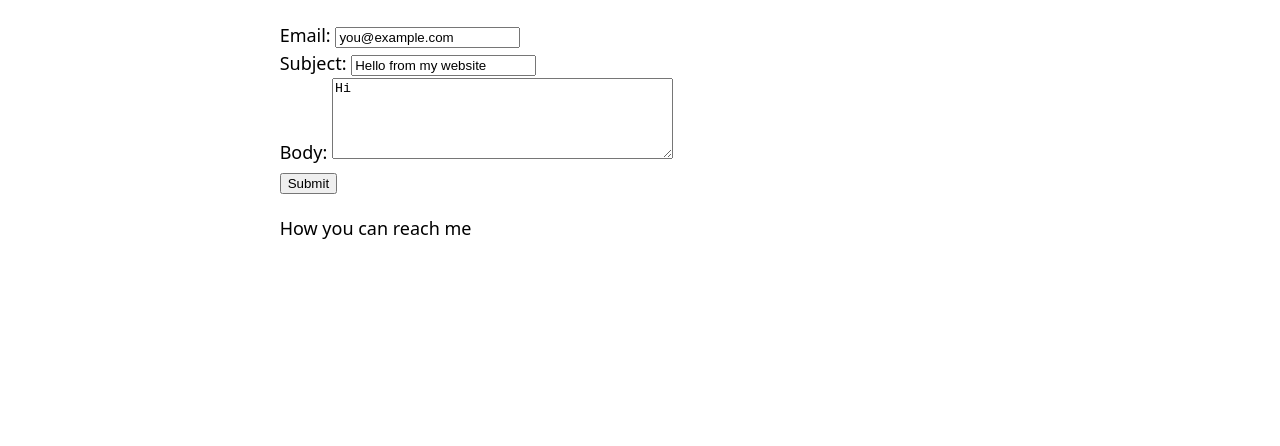
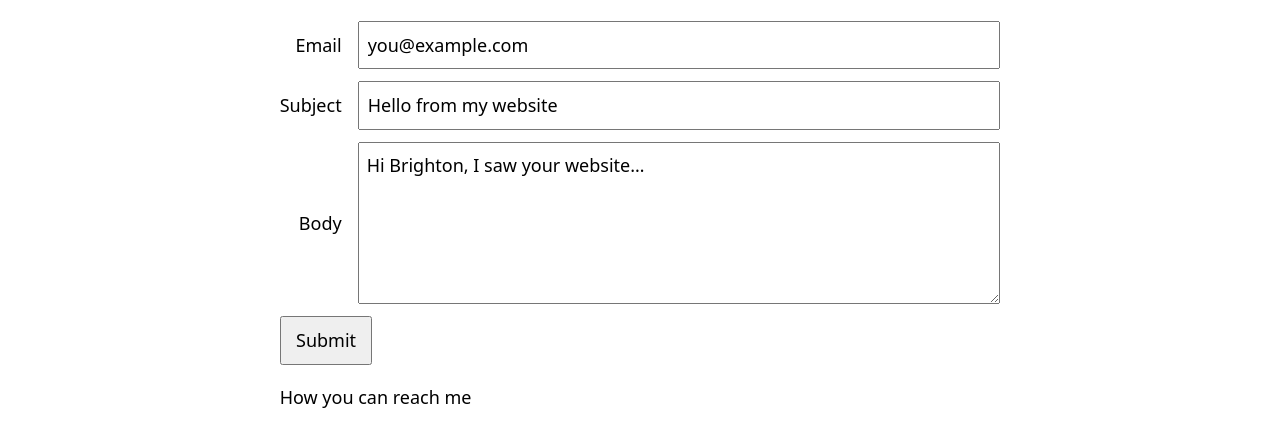
Before and after one commit to BrightonLiu-zZ/portfolio, a plain HTML site: page contact/index.html in a window 1280 px wide. Shown: the part 134-580 px from the top of the page. Drawn offline with Linux system fonts and the light colour scheme.

Commit message:
lab 2 step 3

```diff
--- a/contact/index.html
+++ b/contact/index.html
@@ -3,39 +3,34 @@
 <head>
   <meta charset="utf-8" />
   <meta name="viewport" content="width=device-width, initial-scale=1" />
-  <title>Brighton Liu - Contact</title>
+  <title>Brighton Liu – Contact</title>
   <link rel="stylesheet" href="../style.css">
 </head>
 <body>
   <header>
     <nav aria-label="Primary">
-        <a href="../">Home</a>
-        <a href="../projects/">Projects</a>
-        <a href="../contact/" class="current">Contact</a>
-        <a href="../profile/">Profile</a>
+      <a href="../">Home</a>
+      <a href="../projects/">Projects</a>
+      <a href="../contact/" class="current">Contact</a>
+      <a href="../profile/">Profile</a>
     </nav>
   </header>
 
   <main class="page">
     <h1>Contact</h1>
+
+    <!-- Step 3-ready structure: labels and controls are separate siblings -->
     <form action="mailto:brl055@ucsd.edu" method="POST" enctype="text/plain">
-      <label>
-        Email:
-        <input name="email" type="email" placeholder="you@example.com" value="you@example.com">
-      </label>
-      <br>
+      <label for="email">Email</label>
+      <input id="email" name="email" type="email"
+             placeholder="you@example.com" value="you@example.com">
 
-      <label>
-        Subject:
-        <input name="subject" placeholder="Hello from my website" value="Hello from my website">
-      </label>
-      <br>
+      <label for="subject">Subject</label>
+      <input id="subject" name="subject"
+             placeholder="Hello from my website" value="Hello from my website">
 
-      <label>
-        Body:
-        <textarea name="body" rows="5" cols="40">Hi</textarea>
-      </label>
-      <br>
+      <label for="body">Body</label>
+      <textarea id="body" name="body" rows="5">Hi Brighton, I saw your website…</textarea>
 
       <button>Submit</button>
     </form>
--- a/style.css
+++ b/style.css
@@ -13,69 +13,99 @@ img, video {
   display: block; /* avoids little gaps under images */
 }
 
-/* ---------- Step 1: comfortable reading width & centering ---------- */
-/* Site settings (tweak these if you like) */
+/* ---------- Site settings ---------- */
 :root {
-  --page-max: 70ch;   /* ~70 characters per line keeps text readable */
-  --page-pad: 1rem;   /* side padding on small screens */
+  --page-max: 70ch;          /* comfortable line length */
+  --page-pad: 1rem;          /* side padding on small screens */
 
-  /* Step 2.4: brand colors */
-  --color-accent: oklch(65% 50% 0);    /* pick any accent you like */
-  --color-border: oklch(80% 3% 200);   /* subtle gray for dividers */
+  /* Brand / accents (Step 2.4) */
+  --color-accent: oklch(65% 50% 0);   /* tweak to your taste */
+  --color-border: oklch(80% 3% 200);  /* subtle divider line */
 }
 
-/* Use the accent for native controls (checkboxes/radios, etc.) */
-html {
-  accent-color: var(--color-accent);
+/* Native controls (checkboxes, etc.) take the accent */
+html { accent-color: var(--color-accent); }
+
+/* Content wrapper used on each page (Step 1) */
+.page {
+  max-width: var(--page-max);
+  margin-inline: auto;
+  padding-inline: var(--page-pad);
 }
 
-/* Content wrapper: apply to the main content area on each page */
-.page {
-  max-width: var(--page-max);          /* stop lines getting too long */
-  margin-inline: auto;                 /* center the column */
-  padding-inline: var(--page-pad);     /* breathing room on small screens */
+/* ---------- Navigation bar (Step 2.3 + 2.4) ---------- */
+
+/* If nav uses <ul><li>, make them transparent to styling (harmless otherwise) */
+nav ul, nav li { display: contents; }
+
+nav {
+  display: flex;
+  flex-wrap: wrap;                 /* wraps gracefully on narrow screens */
+  gap: .5rem;
+  margin-bottom: 1rem;
+  border-bottom: 1px solid var(--color-border);
 }
 
-/* ---------- Step 2: Navigation bar (2.3 + 2.4) ---------- */
-
-/* If your nav uses <ul><li>, make them “transparent” to styling.
-   Harmless if you aren’t using lists. */
-nav ul,
-nav li {
-  display: contents; /* keeps <a> children but drops list bullets/margins */
+nav a {
+  flex: 1;
+  text-align: center;
+  text-decoration: none;
+  color: inherit;
+  padding: .5rem .75rem;
+  border-bottom: .2rem solid transparent; /* revealed on hover/active */
 }
 
-/* The bar itself */
-nav {
-  display: flex;
-  flex-wrap: wrap;                   /* wraps gracefully on narrow screens */
-  gap: .5rem;                        /* space between items */
-  margin-bottom: 1rem;               /* space before page content */
-  border-bottom: 1px solid var(--color-border); /* subtle divider line */
+nav a:hover {
+  border-bottom-color: var(--color-accent);
+  background: oklch(from var(--color-accent) 95% 5% h); /* light accent tint */
 }
 
-/* Each link looks like a menu tab */
-nav a {
-  flex: 1;                           /* share the row evenly */
-  text-align: center;                /* center the text */
-  text-decoration: none;             /* remove underline */
-  color: inherit;                    /* use page text color */
-  padding: .5rem .75rem;             /* comfy click/touch area */
-  border-bottom: .2rem solid transparent; /* we reveal this on hover/active */
-}
-
-/* Hover state: accent underline + very light accent tint */
-nav a:hover {
-  border-bottom-color: var(--color-accent);
-  /* light background with the same hue as the accent */
-  background: oklch(from var(--color-accent) 95% 5% h);
-}
-
-/* Current page: thicker accent underline; reduce bottom padding
-   so the thicker border doesn’t make the tab look taller */
 nav a.current {
   border-bottom-color: var(--color-accent);
   border-bottom-width: .4rem;
-  padding-bottom: .3rem;
+  padding-bottom: .3rem;   /* so the thicker border doesn't increase row height */
   font-weight: 600;
 }
+
+/* ---------- Contact form (Step 3.1–3.3) ---------- */
+
+/* 3.1: make inputs/textarea/button use the page font */
+input, textarea, button {
+  font: inherit;
+}
+
+/* 3.3: Grid layout replaces the simple top-down layout */
+form {
+  display: grid;
+  grid-template-columns: auto 1fr;  /* labels left (auto), fields right (flex) */
+  column-gap: 1rem;
+  row-gap: .75rem;
+  align-items: center;              /* vertically align labels/fields */
+}
+
+/* Labels in the left column; align their text neatly */
+form label {
+  justify-self: end;   /* right-align labels against the gap */
+  margin: 0;           /* Grid handles spacing now */
+}
+
+/* Fields fill the right column */
+form input,
+form textarea {
+  width: 100%;
+  box-sizing: border-box;
+  padding: .5rem;
+}
+
+/* Make the message area taller + resizable (vertical) */
+form textarea {
+  min-block-size: 8rem;
+  resize: vertical;
+}
+
+/* Button spans both columns so it sits across the form */
+form button {
+  grid-column: 1 / -1;
+  justify-self: start;          /* change to 'end' if you prefer right-aligned */
+  padding: .5rem .9rem;
+}
```
